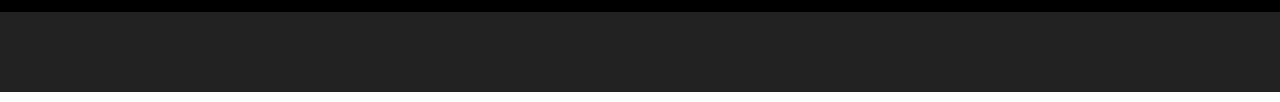
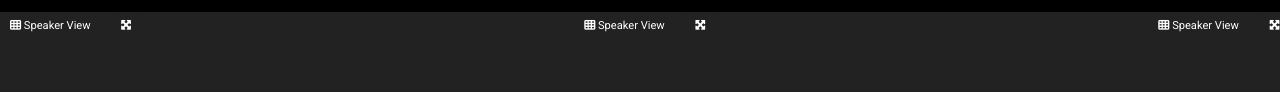
Before and after one commit to MatteoGiunta97/html-css-zoom, a plain HTML site: page index.html in a window 1280 px wide and 1548 px high. Shown: the part 1336-1438 px from the top of the page. Drawn offline with Linux system fonts and the light colour scheme.

Commit message:
feat: add bottom option bar

```diff
--- a/index.html
+++ b/index.html
@@ -71,7 +71,24 @@
     </div>
     <div class="container-bottom">
       <div class="row">
-        <div class="col"></div>
+        <div class="col-33">
+            <div class="option-bar-left">
+                <div><small><button><i class="fa-solid fa-table-cells"></i> Speaker View</small></button></div>
+                <div><small><button><i class="fa-solid fa-maximize"></i></small></button></div>
+            </div>
+        </div>
+        <div class="col-33">
+            <div class="option-bar-center">
+                <div><small><button><i class="fa-solid fa-table-cells"></i> Speaker View</small></button></div>
+                <div><small><button><i class="fa-solid fa-maximize"></i></small></button></div>
+            </div>
+        </div>
+        <div class="col-33">
+            <div class="option-bar-right">
+                <div><small><button><i class="fa-solid fa-table-cells"></i> Speaker View</small></button></div>
+                <div><small><button><i class="fa-solid fa-maximize"></i></small></button></div>
+            </div>
+        </div>
       </div>
     </div>
   </body>
--- a/style.css
+++ b/style.css
@@ -46,7 +46,7 @@ img {
     color: white;
     width: 100vw;
     height: calc(100vh - 120px);
-    overflow: auto;
+    overflow-y: auto;
     padding-top: 30px;
 }
 
@@ -129,3 +129,31 @@ background-color:  rgba(0, 0, 0, 0.6);
 }
 
 /*--/ MAIN --*/
+
+
+/*-- BOTTOM --*/
+
+.option-bar-left {
+    display: flex;
+    justify-content: start;
+    align-items: center;
+}
+
+.option-bar-center {
+    display: flex;
+    justify-content: center;
+}
+
+.option-bar-right {
+    display: flex;
+    justify-content: end;
+}
+
+.container-bottom button {
+    color: white;
+    background-color: #222222;
+    border-radius: 7px;
+    padding: 5px 10px 5px 10px;
+    margin-left: 10px;
+}
+/*--/ BOTTOM --*/
```
